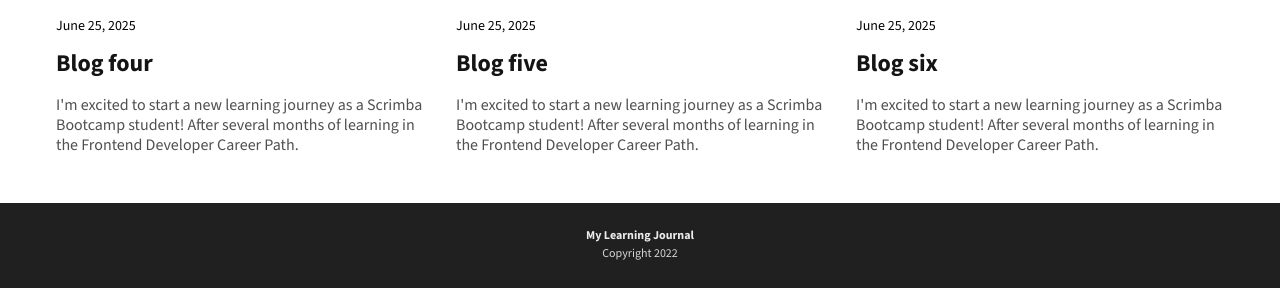
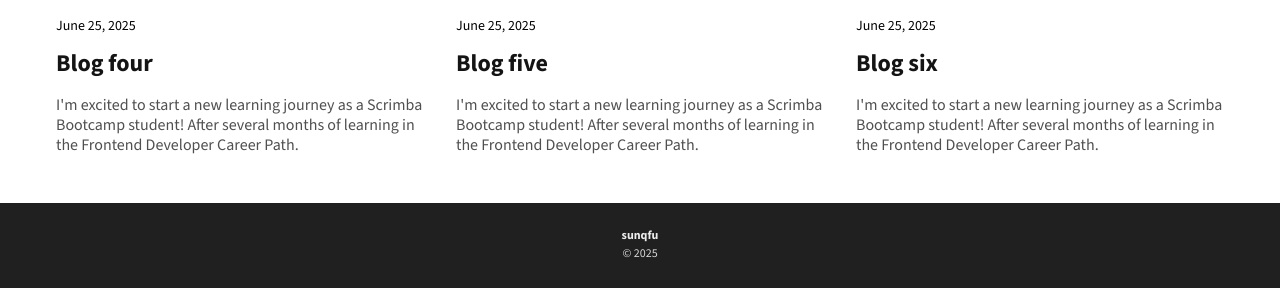
Before and after one commit to sunqfuu/My-Learning-Journal, a plain HTML site: page index.html in a window 1280 px wide. Shown: the part 1548-1836 px from the top of the page. Drawn offline with nearby package versions, Linux system fonts and the light colour scheme.

Commit message:
Update footer branding and copyright year
Updates site footer to reflect new branding with "sunqfu" name
Updates copyright year to 2025

```diff
--- a/index.html
+++ b/index.html
@@ -64,8 +64,8 @@
       </section>
     </main>
     <footer>
-      <a class="footer-site-name">My Learning Journal</a>
-      <p class="copyright">Copyright 2022</p>
+      <a class="footer-site-name">sunqfu</a>
+      <p class="copyright">&copy; 2025</p>
     </footer>
     <script src="./javascript/script.js" type="module"></script>
   </body>
```
